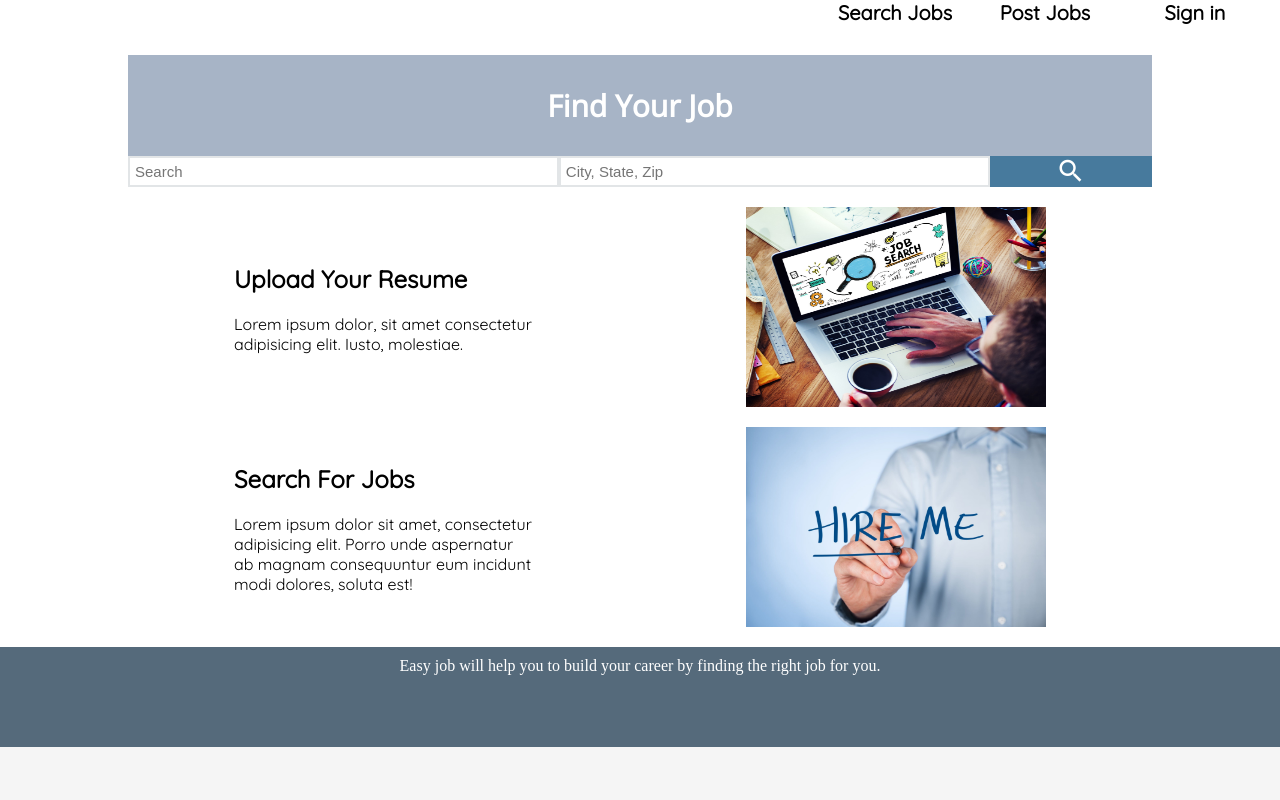
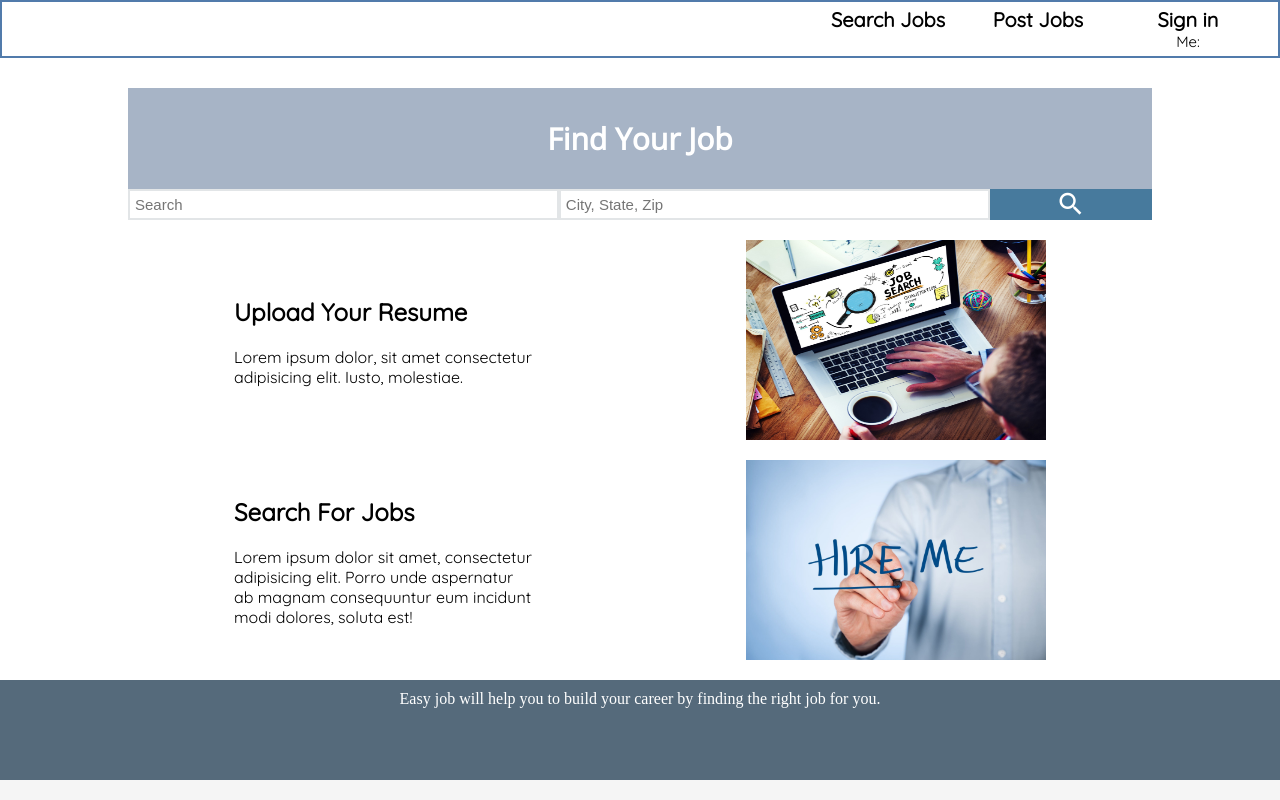
Before and after one commit to german9304/EasyJob, an Angular app in the folder EasyJob/: page / in a window 1280 px wide. Built offline with nearby package versions, Linux system fonts and the light colour scheme; no server answers.

Commit message:
login menu

```diff
--- a/EasyJob/src/app/nav-bar/nav-bar-view/nav-bar-view-component.html
+++ b/EasyJob/src/app/nav-bar/nav-bar-view/nav-bar-view-component.html
@@ -10,10 +10,18 @@
             <!-- <p> {{user | json}} </p> -->
             <!-- <p> {{Profile | json}} </p> -->
             <a routerLink="/account/login" *ngIf="!auth" routerLinkActive="active"> Sign in</a>
-
-            <p class="email" *ngIf="user"> grazo1@mail.csuchico.edu </p>
-            <div class="userProfile" *ngIf="auth">
+           <div class="icons">
+                <span> Me: </span>
+                <i (click)="clickedIcon()" class="material-icons" *ngIf="auth">
+                    expand_more
+                </i>
+           </div>
+            <div class="userProfile" *ngIf="auth && clicked">
                 <ul class="items-profile">
+                    <li>
+                        <p id="signin"> Signed in as: </p>
+                        <p class="email" *ngIf="user"> {{user.email}}</p>
+                    </li>
                     <li>
                         <a> Your Profile </a>
                     </li>
@@ -21,7 +29,6 @@
                         <a href="/logout"> Sign Out </a>
                     </li>
                 </ul>
-
             </div>
         </li>
         <!-- <p> {{login? 'is login' : 'not login' }} </p> -->
--- a/EasyJob/src/app/nav-bar/nav-bar-view/nav-bar-view.component.scss
+++ b/EasyJob/src/app/nav-bar/nav-bar-view/nav-bar-view.component.scss
@@ -1,11 +1,11 @@
 .menu {
-  /* border: solid 2px #517bab;*/
+  border: solid 2px #517bab;
   background-color: white;
-  margin-right: 10px;
-  padding: 0;
+  padding: 5px;
 }
 #menu-list {
-  margin: 0;
+  /*border: solid 1px black;*/
+  margin: 0 10px 0 0;
   padding: 0;
   display: flex;
   justify-content: flex-end;
@@ -19,7 +19,7 @@
   text-align: center;
   margin: 0;
   box-sizing: border-box;
-  /*border: solid 1px black;*/
+ /* border: solid 1px black;*/
   /* border: solid 1px red;*/
   a {
     display: block;
@@ -37,24 +37,43 @@
   }
 }
 
+.icons > *{
+  display: flex;
+  align-items: center;
+ /* border: solid 1px red;*/
+  heigth: 5px;
+}
 .item.item3 {
   /*margin-left: 20px;*/
-  /* border: solid 1px black;*/
+  /*border: solid 1px black;*/
   position: relative;
+  padding: 0;
+  .icons {
+    /*border: solid 1px blue;*/
+    display: flex;
+    justify-content: center;
+    aign-items: center;
+    span {
+      font-size: 15px;
+      margin: 0;
 
-  .remove {
-    display: none;
+      /*border: solid 1px black;*/
+    }
+    .material-icons {
+      cursor: pointer;
+     /* border: solid 1px black;*/
+    }
   }
-
   .email {
     box-sizing: border-box;
-    /*border: solid 1px blue;*/
+    /* border: solid 1px blue;*/
     color: black;
-    margin: 0 0 5px 0;
     font-family: "Quicksand", sans-serif;
-    font-size: 20px;
+    font-size: 11px;
     font-weight: bold;
-    padding: 0;
+    padding: 0 0 10px 0;
+    text-align: center;
+    margin: 0;
   }
   /*
   .profile{
@@ -71,6 +90,7 @@
     display: flex;
     justify-content: center;
     */
+    top: 38px;
     background-color: white;
     position: absolute;
     .items-profile {
@@ -78,6 +98,12 @@
       padding: 0;
 
       /*border: solid 1px royalblue;*/
+      #signin {
+        text-align: center;
+        margin: 0;
+        font-size: 15px;
+        /*border: solid 1px black;*/
+      }
     }
     li {
       /*padding: 10px;*/
@@ -97,3 +123,6 @@
     }
   }
 }
+.remove {
+  display: none;
+}
--- a/EasyJob/src/app/nav-bar/nav-bar-view/nav-bar-view.component.ts
+++ b/EasyJob/src/app/nav-bar/nav-bar-view/nav-bar-view.component.ts
@@ -1,4 +1,4 @@
-import { Component, OnInit, Input } from "@angular/core";
+import { Component, OnInit, Input, Output, EventEmitter } from "@angular/core";
 import { Observable, of } from "rxjs";
 import { USER } from "../../authentication/user";
 
@@ -14,9 +14,13 @@ export class NavBarViewComponent implements OnInit {
   user: USER;
   @Input()
   auth: boolean;
+  selectedClasses: any;
+  clicked: boolean = false;
 
   constructor() {}
-
+  clickedIcon(){
+   this.clicked = !this.clicked;
+  }
   ngOnInit() {
     //console.log('login: ',this.auth)
     /*
--- a/EasyJob/src/app/nav-bar/nav-bar.component.ts
+++ b/EasyJob/src/app/nav-bar/nav-bar.component.ts
@@ -9,6 +9,7 @@ import { AuthService } from "../authentication/auth.service";
 })
 export class NavBarComponent implements OnInit {
   login: boolean = false;
+  isClicked: boolean = false;
   user: USER;
   constructor(private auth: AuthService) {}
 
@@ -16,11 +17,11 @@ export class NavBarComponent implements OnInit {
     this.auth.getUSER().subscribe(user => {
       const { auth } = user;
       if (auth) {
-        console.log(auth);
+       // console.log(auth);
         this.auth.isLoggedin = true;
         this.user = user;
         this.login = this.auth.isLoggedin;
-        console.log(this.login);
+        //console.log(this.login);
       }
     });
   }
```
